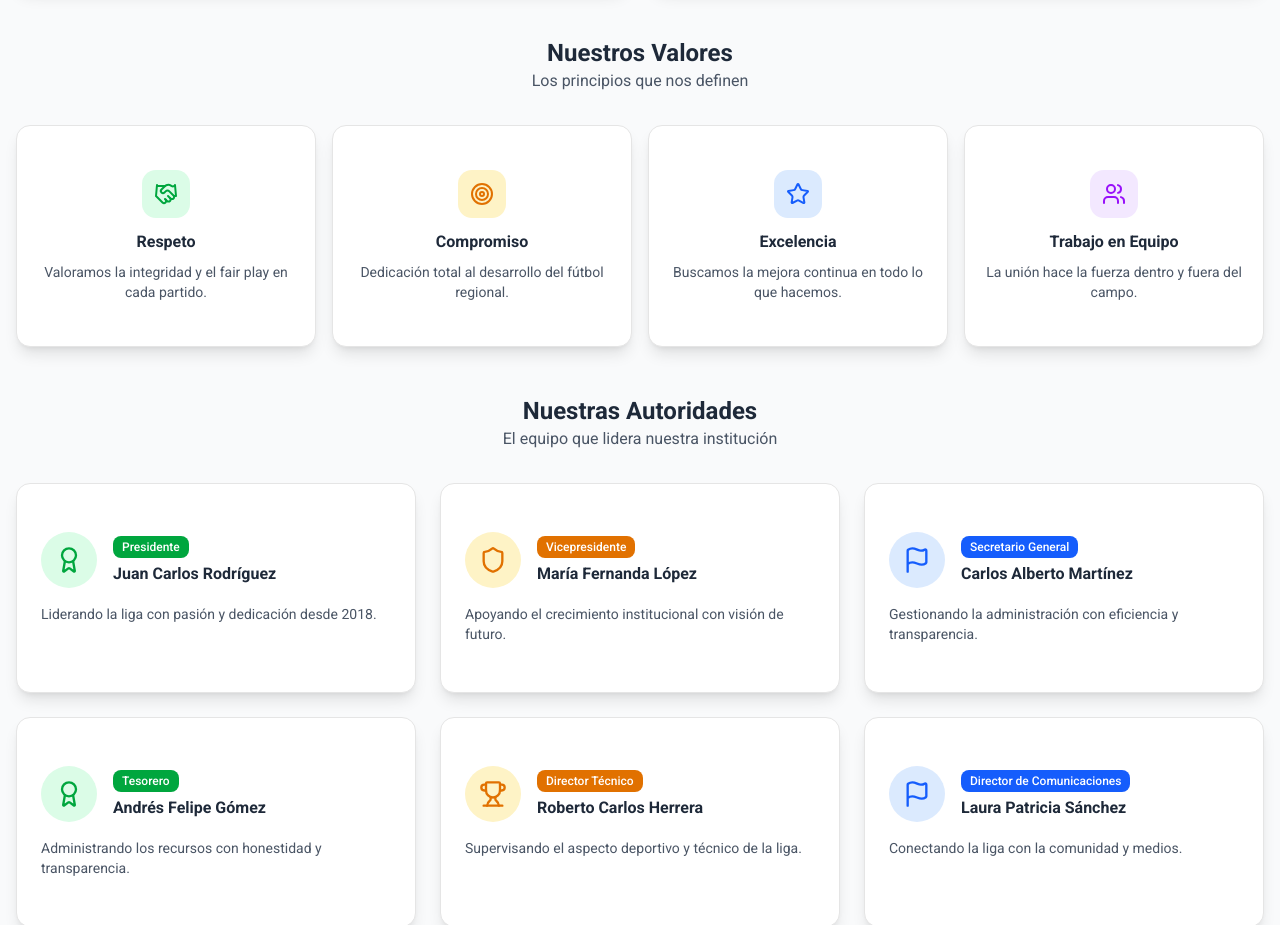
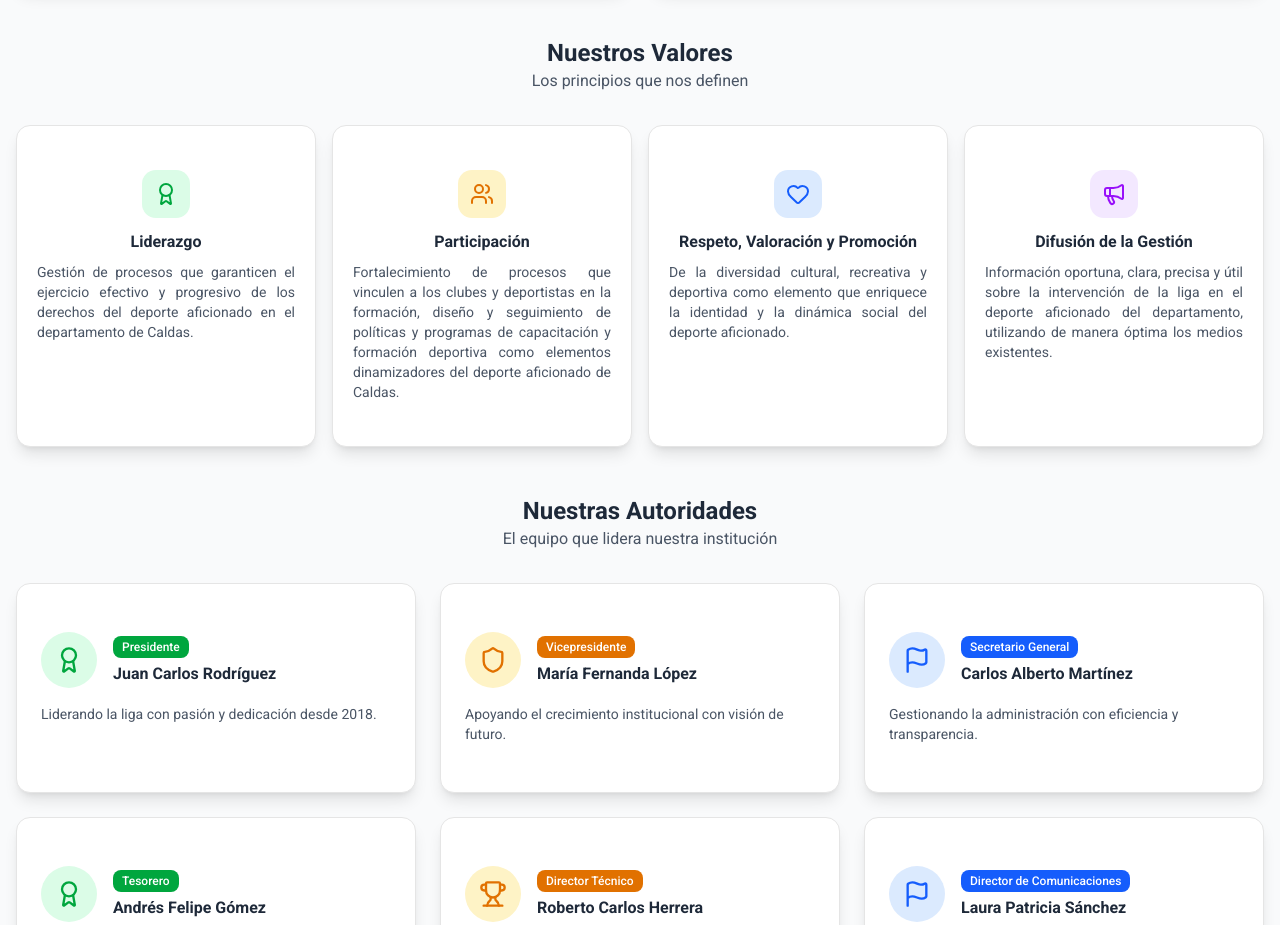
Before and after one commit to eduadsonew-bit/LCF, a Next.js app: page /nosotros/organizacion in a window 1280 px wide. Shown: the part 780-1705 px from the top of the page. Built offline with nearby package versions, Linux system fonts and the light colour scheme; no server answers; the database is empty.

Commit message:
d6288dd5-8c8a-465b-af31-6ca1fa76e833

```diff
--- a/src/app/nosotros/organizacion/page.tsx
+++ b/src/app/nosotros/organizacion/page.tsx
@@ -18,6 +18,8 @@ import {
   Handshake,
   Building2,
   Scale,
+  Heart,
+  Megaphone,
 } from "lucide-react";
 import { Card, CardContent } from "@/components/ui/card";
 import { Badge } from "@/components/ui/badge";
@@ -114,24 +116,24 @@ export default function OrganizacionPage() {
   // Valores de la liga
   const valores = [
     {
-      nombre: "Respeto",
-      descripcion: "Valoramos la integridad y el fair play en cada partido.",
-      icon: Handshake,
+      nombre: "Liderazgo",
+      descripcion: "Gestión de procesos que garanticen el ejercicio efectivo y progresivo de los derechos del deporte aficionado en el departamento de Caldas.",
+      icon: Award,
     },
     {
-      nombre: "Compromiso",
-      descripcion: "Dedicación total al desarrollo del fútbol regional.",
-      icon: Target,
+      nombre: "Participación",
+      descripcion: "Fortalecimiento de procesos que vinculen a los clubes y deportistas en la formación, diseño y seguimiento de políticas y programas de capacitación y formación deportiva como elementos dinamizadores del deporte aficionado de Caldas.",
+      icon: Users,
     },
     {
-      nombre: "Excelencia",
-      descripcion: "Buscamos la mejora continua en todo lo que hacemos.",
-      icon: Star,
+      nombre: "Respeto, Valoración y Promoción",
+      descripcion: "De la diversidad cultural, recreativa y deportiva como elemento que enriquece la identidad y la dinámica social del deporte aficionado.",
+      icon: Heart,
     },
     {
-      nombre: "Trabajo en Equipo",
-      descripcion: "La unión hace la fuerza dentro y fuera del campo.",
-      icon: Users,
+      nombre: "Difusión de la Gestión",
+      descripcion: "Información oportuna, clara, precisa y útil sobre la intervención de la liga en el deporte aficionado del departamento, utilizando de manera óptima los medios existentes.",
+      icon: Megaphone,
     },
   ];
 
@@ -265,7 +267,7 @@ export default function OrganizacionPage() {
                       <IconComponent className="h-6 w-6" />
                     </div>
                     <h3 className="font-bold text-gray-800 mb-2">{valor.nombre}</h3>
-                    <p className="text-gray-600 text-sm">{valor.descripcion}</p>
+                    <p className="text-gray-600 text-sm text-justify">{valor.descripcion}</p>
                   </CardContent>
                 </Card>
               );
```
